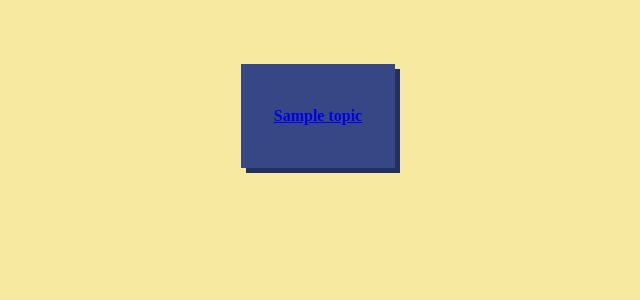
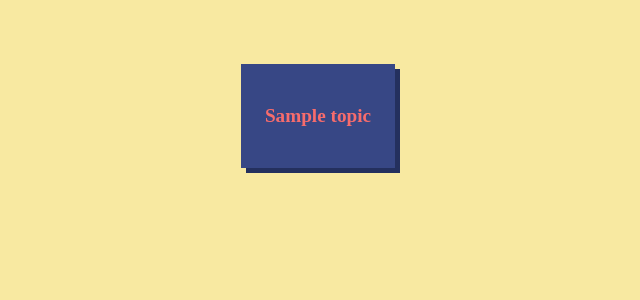
Before and after one commit to sphothitay/CP476_Project, a Flask app: page /topics in a window 1280 px wide. Shown: the part 231-531 px from the top of the page, without its empty margins (337-977 px from the left). Run offline with Flask 2, Linux system fonts and the light colour scheme; tables that the repository leaves empty hold one stand-in row (values such as "Sample post").

Commit message:
Made topics look a bit better

```diff
--- a/static/main.css
+++ b/static/main.css
@@ -32,6 +32,12 @@ body {
 	font-family: var(--font1);
 }
 
+.topic {
+	font-weight: bold;
+	font-size: 1.2rem;
+	color: var(--color2);
+	text-decoration: none;
+}
 
 /* Main navbar */
 #navbar ul {
--- a/static/topics.css
+++ b/static/topics.css
@@ -29,6 +29,8 @@ li {
     padding: 2px 16px;
     background-color: #374785;
     color: #F76C6C;
+	justify-content: center;
+	overflow: auto;
 }
 
 .card:hover {
--- a/templates/topics.html
+++ b/templates/topics.html
@@ -26,7 +26,7 @@
         <ul>
             {% for topic in topics %}
             <div class="card">
-                    <li><a href="{{ url_for('createOpinion', topicID=topic.TopicID)}}">{{ topic.TopicName }}</a></li>
+                    <li><a href="{{ url_for('createOpinion', topicID=topic.TopicID)}}" class="topic">{{ topic.TopicName }}</a></li>
             </div>
             {% endfor %}
         </ul>
```
